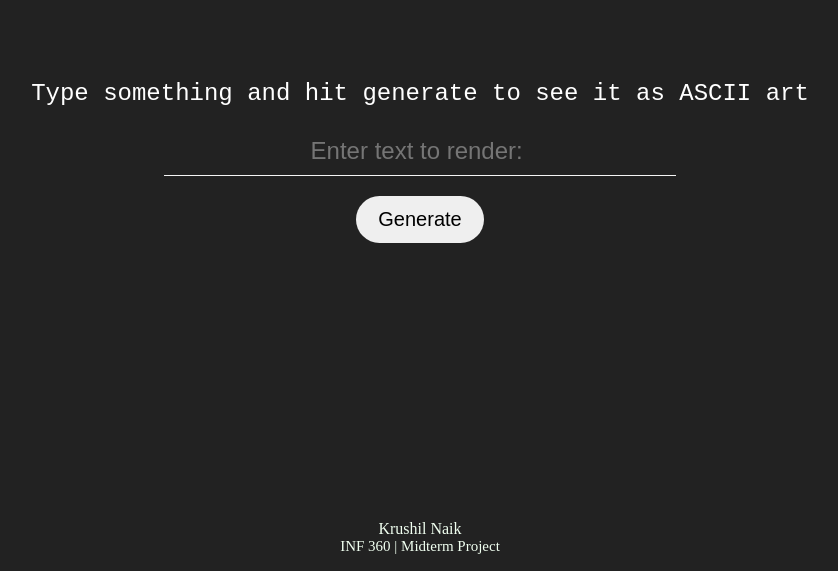
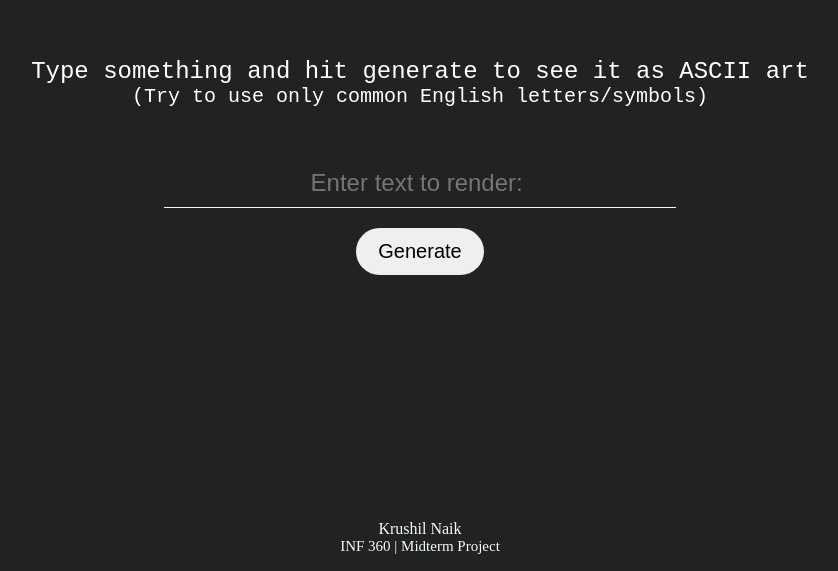
Before and after one commit to krushilnaik/INF-360, a website: page midterm/index.html in a window 1280 px wide. Shown: the part 229-800 px from the top of the page, without its empty margins (220-1058 px from the left). Drawn offline with Linux system fonts and the light colour scheme.

Commit message:
Styling tweaks and code refactoring

```diff
--- a/midterm/index.html
+++ b/midterm/index.html
@@ -9,11 +9,21 @@
 	</head>
 
 	<body>
-		<div id="output">
-			<div class="tooltip">
-				Type something and hit generate to see it as ASCII art
+		<div class="wrapper">
+			<div id="output">
+				<div class="tooltip">
+					<span>Type something and hit generate to see it as ASCII art</span>
+					<span class="smaller">
+						(Try to use only common English letters/symbols)
+					</span>
+				</div>
 			</div>
 		</div>
+
+		<!--
+			A proper form setup isn't necessary right now,
+			but will be useful when paired with Django or Flask later.
+		-->
 		<form action="/api" method="get">
 			<input
 				type="text"
@@ -24,7 +34,7 @@
 			<button id="submit" type="submit">Generate</button>
 		</form>
 
-		<span class="error"></span>
+		<span class="error">&nbsp;</span>
 
 		<footer>
 			<div>Krushil Naik</div>
@@ -36,31 +46,41 @@
 			const canvas = document.getElementById("output");
 			const error = document.querySelector(".error");
 
+			function displayError(message) {
+				error.innerHTML = message;
+				error.animate(
+					[
+						{ transform: "translateX(15px)" },
+						{ transform: "translateX(-15px)" },
+						{ transform: "translateX(0)" },
+					],
+					{
+						duration: 170,
+						iterations: 3,
+					}
+				);
+			}
+
 			form.addEventListener("submit", (event) => {
 				event.preventDefault();
 
 				const value = new FormData(form).get("value");
 
-				fetch(`/api?value=${value}`)
+				if (!value) {
+					displayError("Please type something in first.");
+				}
+
+				fetch(`/api?value=${value.replace(/#/g, "%23")}`)
 					.then((res) => res.json())
 					.then((data) => {
 						if (data.unsupported) {
-							// alert(`Unsupported character '${data.unsupported}'.`);
-							error.innerHTML = `Unsupported character '${data.unsupported}'`;
-							error.animate(
-								[
-									{ transform: "translateX(15px)" },
-									{ transform: "translateX(-15px)" },
-									{ transform: "translateX(0)" },
-								],
-								{
-									duration: 170,
-									iterations: 3,
-								}
-							);
+							displayError(`Unsupported character '${data.unsupported}'`);
+
 							return;
 						}
 
+						// this could've been done on the backend (i.e. in Python)
+						// but choose here for future flexibility with the API response
 						canvas.innerHTML = data
 							.map((line) =>
 								line
--- a/midterm/main.css
+++ b/midterm/main.css
@@ -78,6 +78,12 @@ form {
 	border: solid 2px white;
 }
 
+.wrapper {
+	display: grid;
+	place-content: center;
+	height: 7em;
+}
+
 #output {
 	color: white;
 	font-family: monospace;
@@ -101,7 +107,13 @@ form {
 }
 
 .tooltip {
+	display: flex;
+	flex-direction: column;
 	font-size: 24px;
+}
+
+.smaller {
+	font-size: 20px;
 }
 
 @media screen and (max-width: 768px) {
```
